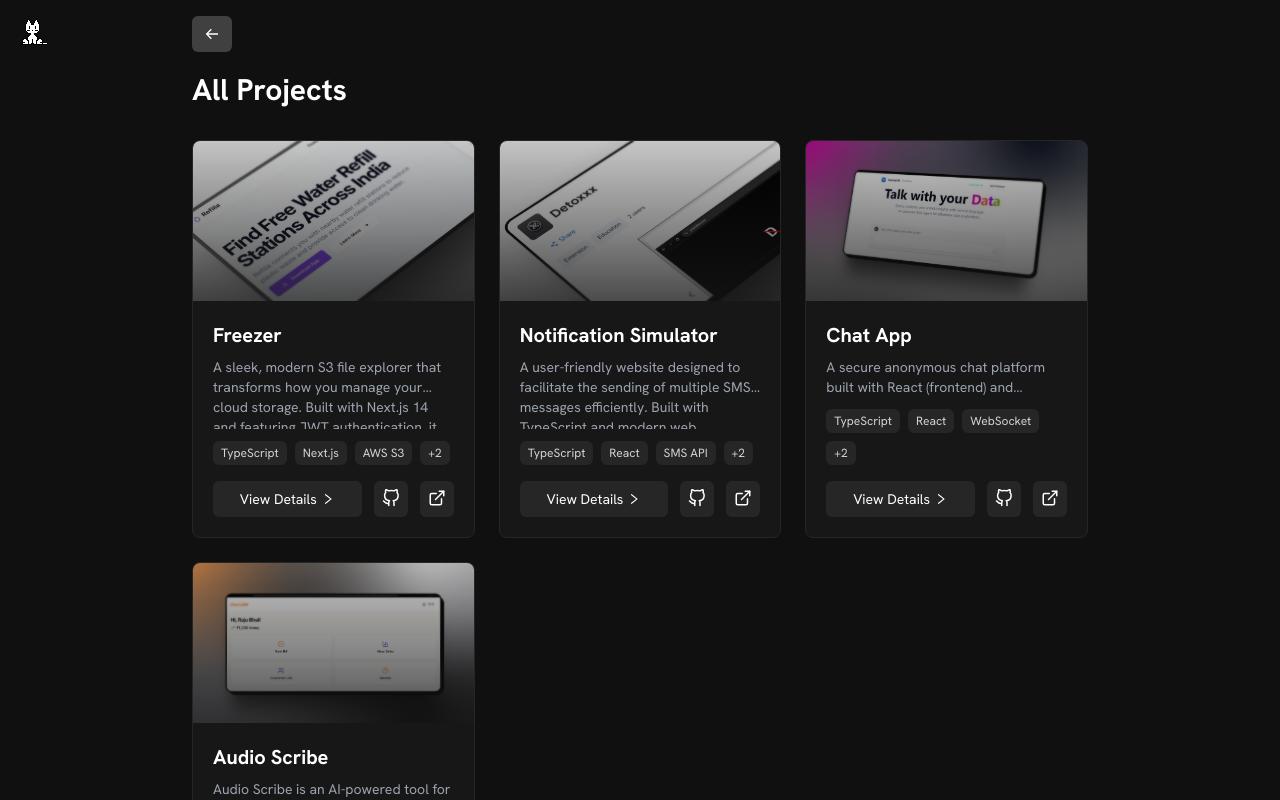
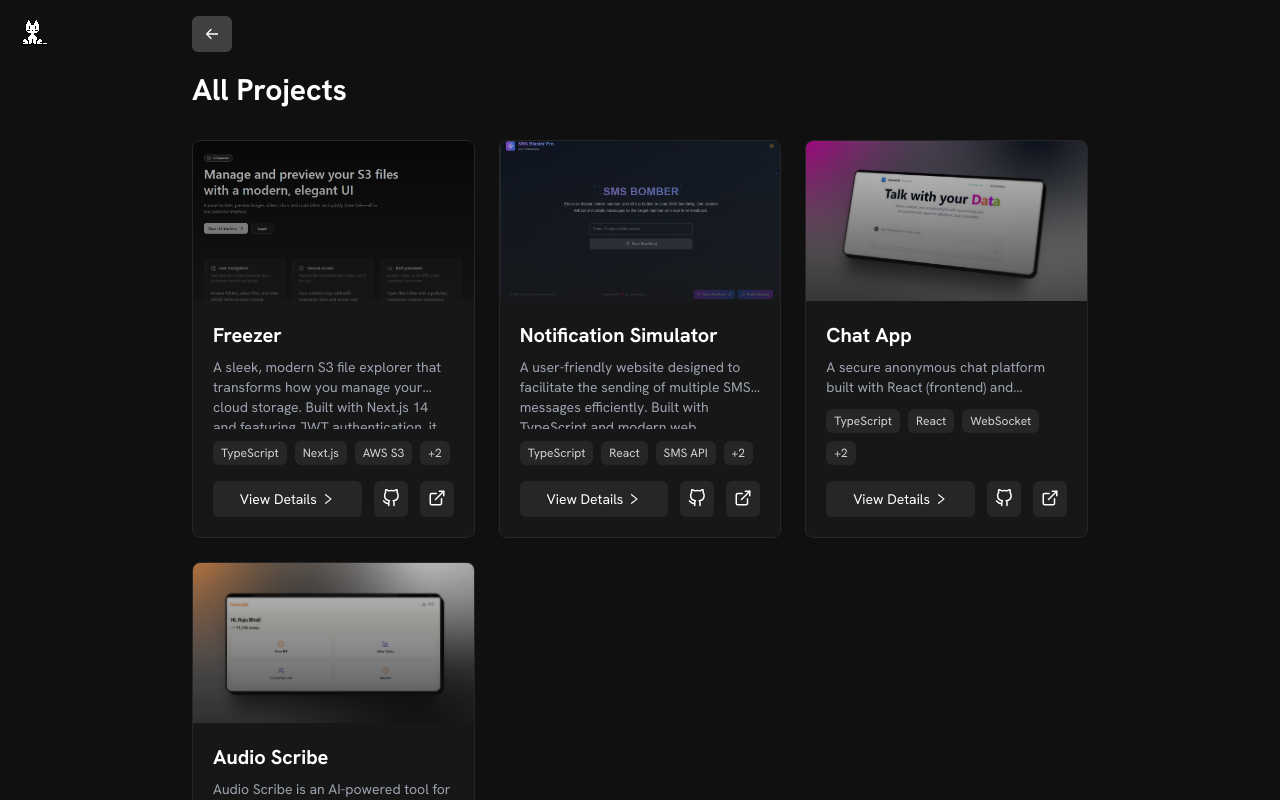
Before and after one commit to surendrakumar6350/portfolio, a Next.js app in the folder v3/: page /project in a window 1280 px wide. Shown: the top 800 px of the page. Built offline with nearby package versions, Linux system fonts and the light colour scheme.

Commit message:
feat: update project images for Freezer and Notification Simulator

```diff
--- a/v3/constants/index.ts
+++ b/v3/constants/index.ts
@@ -22,7 +22,7 @@ export const Projects: Project[] = [
     name: "Freezer",
     slug: "freezer",
     image: {
-      url: "/refelia.webp",
+      url: "/freezerr.png",
       width: 400,
       height: 200,
       alt: "Freezer - Modern S3 File Explorer"
@@ -44,7 +44,7 @@ export const Projects: Project[] = [
     name: "Notification Simulator",
     slug: "notification-simulator",
     image: {
-      url: "/detox.webp",
+      url: "/notification.png",
       width: 400,
       height: 200,
       alt: "Notification Simulator - A tool for sending multiple SMS messages efficiently"
```
Also changed, not shown: v3/public/freezerr.png (added), v3/public/notification.png (added).
